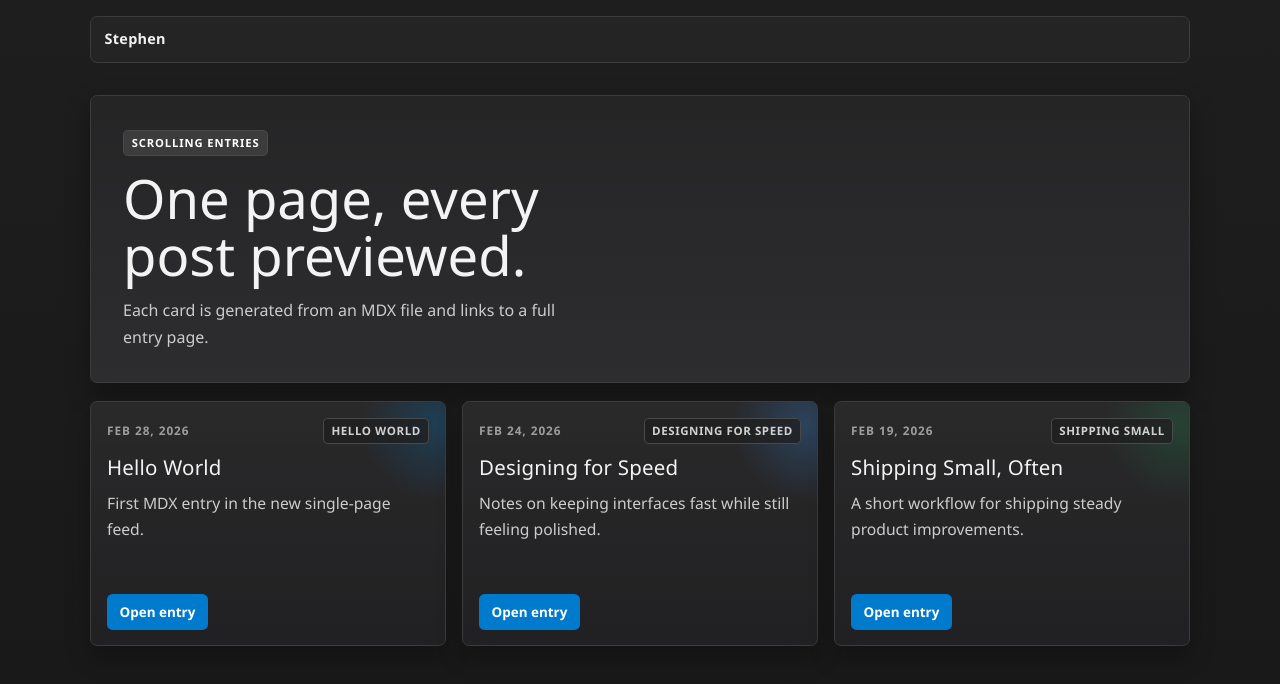
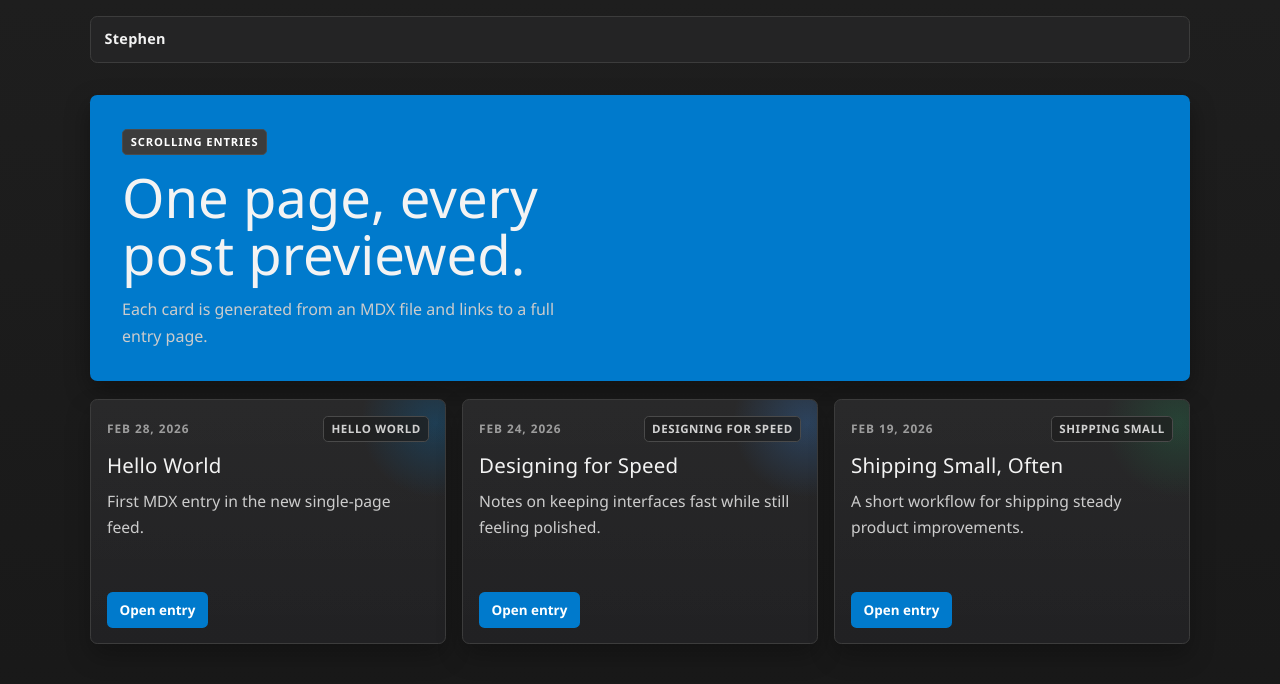
Before and after one commit to stephend017/website, a Next.js app: page / in a window 1280 px wide. Shown: the top 684 px of the page. Built offline with nearby package versions, Linux system fonts and the light colour scheme.

Commit message:
in good state

```diff
--- a/src/app/globals.css
+++ b/src/app/globals.css
@@ -42,6 +42,11 @@ body {
   width: min(1100px, 100% - 2rem);
   margin: 0 auto;
   padding: 1rem 0 2rem;
+  transition: filter 180ms ease;
+}
+
+body.palette-open .site-main {
+  filter: blur(8px);
 }
 
 .site-title-row {
@@ -72,6 +77,7 @@ body {
   inset: 0;
   z-index: 200;
   background: rgba(0, 0, 0, 0.58);
+  -webkit-backdrop-filter: blur(4px);
   backdrop-filter: blur(4px);
   display: grid;
   place-items: start center;
@@ -178,9 +184,9 @@ body {
 
 .home-hero {
   margin-top: 1rem;
-  border: 1px solid var(--border);
+  border: 0px;
   border-radius: 0.45rem;
-  background: linear-gradient(180deg, #252526 0%, #2d2d30 100%);
+  background: #007acc;
   padding: clamp(1.2rem, 3vw, 2rem);
   box-shadow: var(--shadow);
 }
--- a/src/components/command-palette.tsx
+++ b/src/components/command-palette.tsx
@@ -3,6 +3,7 @@
 import Link from "next/link";
 import { useRouter } from "next/navigation";
 import { useEffect, useMemo, useState } from "react";
+import { createPortal } from "react-dom";
 
 type CommandItem = {
   label: string;
@@ -36,6 +37,14 @@ export default function CommandPalette({ items }: CommandPaletteProps) {
       return haystack.includes(normalizedQuery);
     });
   }, [items, query]);
+
+  useEffect(() => {
+    if (typeof document === "undefined") return;
+    document.body.classList.toggle("palette-open", open);
+    return () => {
+      document.body.classList.remove("palette-open");
+    };
+  }, [open]);
 
   useEffect(() => {
     function onKeyDown(event: KeyboardEvent) {
@@ -89,9 +98,9 @@ export default function CommandPalette({ items }: CommandPaletteProps) {
 
   const selectedItem = filteredItems[selectedIndex];
 
-  return (
-    <>
-      {open ? (
+  if (!open || typeof document === "undefined") return null;
+
+  return createPortal(
     <div className="palette-overlay" role="presentation" onClick={closePalette}>
       <div
         className="palette-shell"
@@ -145,8 +154,7 @@ export default function CommandPalette({ items }: CommandPaletteProps) {
           </div>
         ) : null}
       </div>
-        </div>
-      ) : null}
-    </>
+    </div>,
+    document.body
   );
 }
```
Lines whose indentation alone changed are shown as unchanged.
